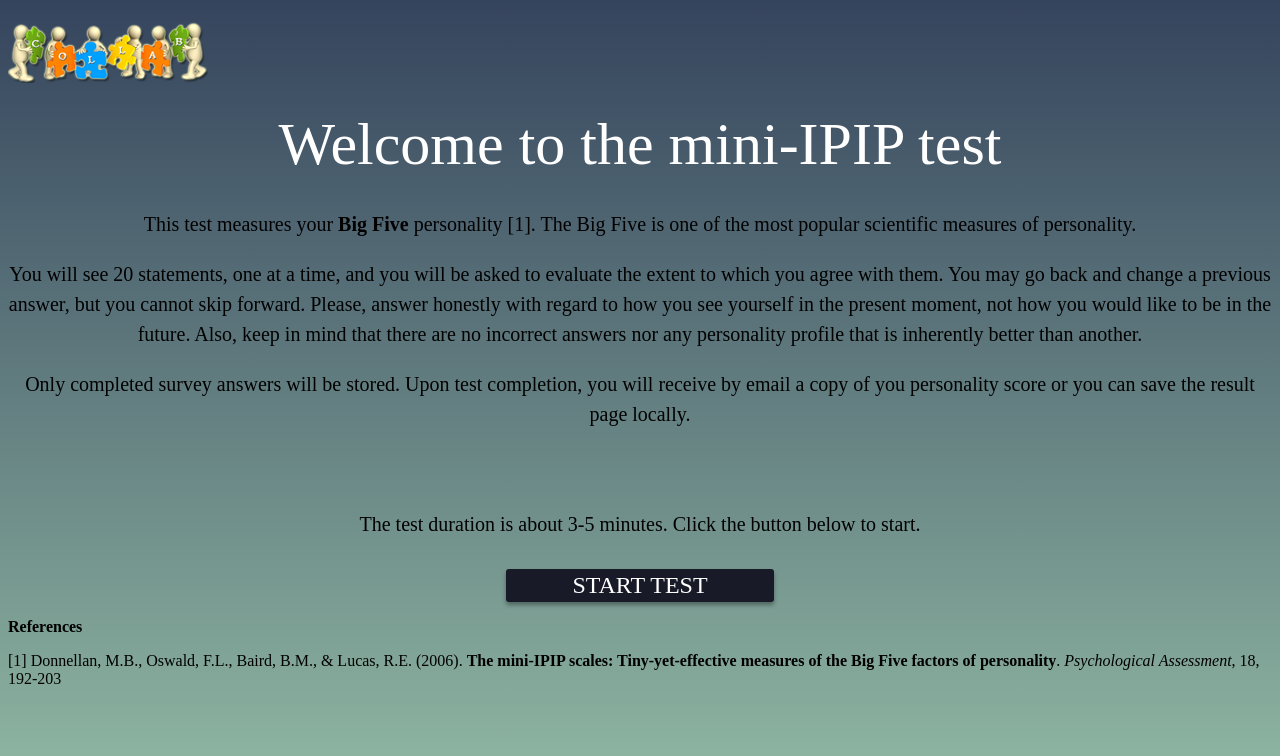
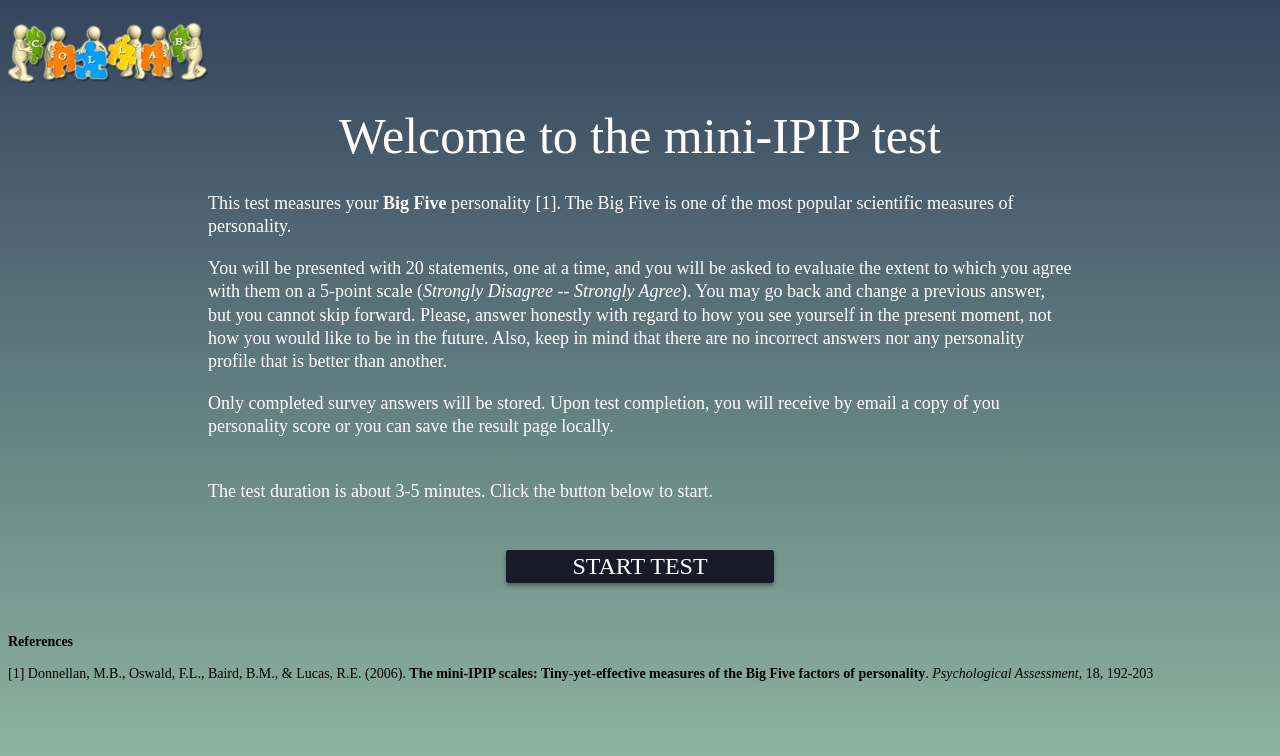
Before and after one commit to micheledinanni/miniIPIP_test, a Django app: template templates/myapp/index.html in a window 1280 px wide. Shown: the top 756 px of the page. Run offline with Django 3.2, Linux system fonts and the light colour scheme; the template is opened without the code that fills it, so the values that code supplies are empty; parts of the project's set-up code (start-up, migrations or seed data) failed here and were passed over.

Commit message:
Improve pagination style and descriptions

```diff
--- a/templates/myapp/evaluation.html
+++ b/templates/myapp/evaluation.html
@@ -17,8 +17,10 @@
     div[id]{
         box-shadow: 0 3px 4px 0 rgba(0,0,0,0.35);
         border-radius: 3px;
-        background-color: black;
+        background-color: none;
         color: whitesmoke;
+        padding-left: 20px;
+        padding-right: 20px;
     }
     h1{
         font-size: 30px;
@@ -67,7 +69,7 @@
 </style></head>
 <div align="center">
     <h1>Thank you!</h1>
-    <h3>Thank you for participating in the Mini Ipip test.</h3>
+    <h3>Thank you for participating in the mini-IPIP test.</h3>
 
     {% if messages %}
     {% for message in messages %}
--- a/templates/myapp/help_improve.html
+++ b/templates/myapp/help_improve.html
@@ -7,6 +7,7 @@
         html {
             background-color: #35445D;
             font-family: "Leelawadee UI Semilight", serif;
+            background: -webkit-gradient(linear, left top, left bottom, from(#35445D), to(#91B9A4)) no-repeat fixed;
         }
 
         form {
@@ -73,8 +74,8 @@
 <article class="container-fluid">
     <form name="form" action method="post">
         <h1>Help us improve our research</h1>
-        <p>All answers are optional. If you'd rather not answer a particular question it's fine to leave it empty.
-            Any data you agree to provide will be helpful.</p>
+        <p>All answers are optional. If you'd rather not answer a particular question, you can leave it empty.
+            Any data you agree to provide will be helpful. Thanks!</p>
         <div class="form-group">
             <label for="day_of_birth">Date of birth</label>
             <div class="input-group">
--- a/templates/myapp/index.html
+++ b/templates/myapp/index.html
@@ -23,15 +23,25 @@
             color: white;
             text-align: center;
             line-height: 150%;
-            font-size: 60px;
+            font-size: 50px;
             font-family: "Leelawadee UI Semilight", serif;
         }
         label[id=content]{
             display: block;
+            color: white;
+            text-align: left;
+            line-height: 130%;
+            font-size: 18px;
+            font-family: "Leelawadee UI Semilight", serif;
+            padding-left: 200px;
+            padding-right: 200px;
+        }
+        label[id=footnote]{
+            display: block;
             color: black;
-            text-align: center;
-            line-height: 150%;
-            font-size: 20px;
+            text-align: left;
+            line-height: 130%;
+            font-size: 14px;
             font-family: "Leelawadee UI Semilight", serif;
         }
         input[id]:hover{
@@ -47,24 +57,25 @@
 <body>
 <label id="content">
     <p>This test measures your <b>Big Five</b> personality [1]. The Big Five is one of the most popular scientific measures of personality.</p>
-    <p>You will see 20 statements, one at a time, and you will be asked to evaluate the extent to which you agree with them. You may go back
+    <p>You will be presented with 20 statements, one at a time, and you will be asked to evaluate the extent to which you agree with them on a 5-point scale (<i>Strongly Disagree -- Strongly Agree</i>). You may go back
        and change a previous answer, but you cannot skip forward. Please, answer honestly with regard to how you see yourself in the present moment,
-       not how you would like to be in the future. Also, keep in mind that there are no incorrect answers nor any personality profile that
-      is inherently better than another.
+       not how you would like to be in the future. Also, keep in mind that there are no incorrect answers nor any personality profile that is better than another.
     </p>
     <p>
         Only completed survey answers will be stored. Upon test completion, you will receive by email a copy of you personality score or you can save the result page locally.
     </p>
-    <br><br>
-    The test duration is about 3-5 minutes. Click the button below to start.<br><br>
+    <br>
+    The test duration is about 3-5 minutes. Click the button below to start.<br><br><br>
     </label>
     <div align="center">
         <input type="button" id="A"
                onclick="location.href='/myapp/test?id={{ user }}&page={{ 1 }}'" value="START TEST"/>
     </div>
-
+    <br><br>
+    <label id="footnote">
     <p><b>References</b></p>
     [1] Donnellan, M.B., Oswald, F.L., Baird, B.M., & Lucas, R.E. (2006). <b>The mini-IPIP scales: Tiny-yet-effective measures of the Big Five factors of personality</b>.
     <i>Psychological Assessment</i>, 18, 192-203
+    </label>
 </body>
 </html>
```
Also changed, not shown: templates/myapp/test.html (+11 -4 lines).
